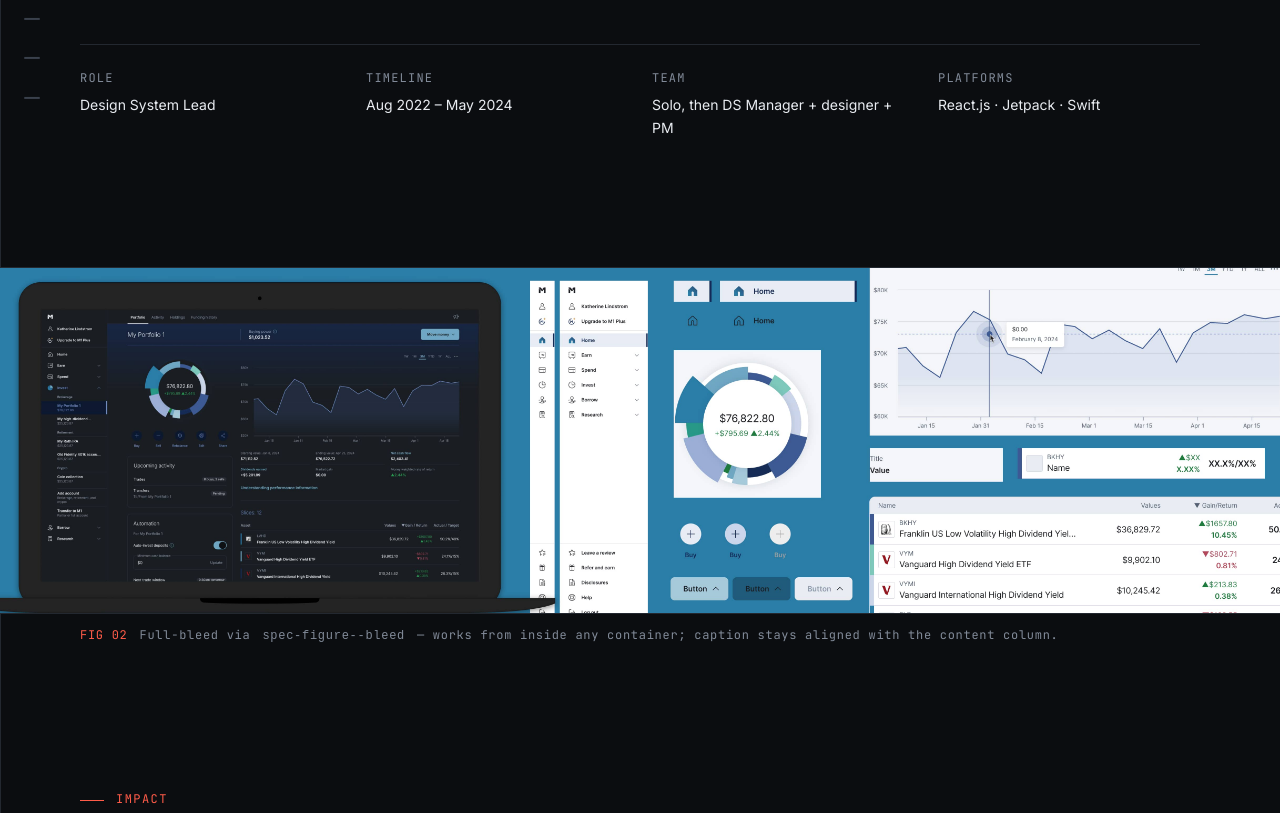
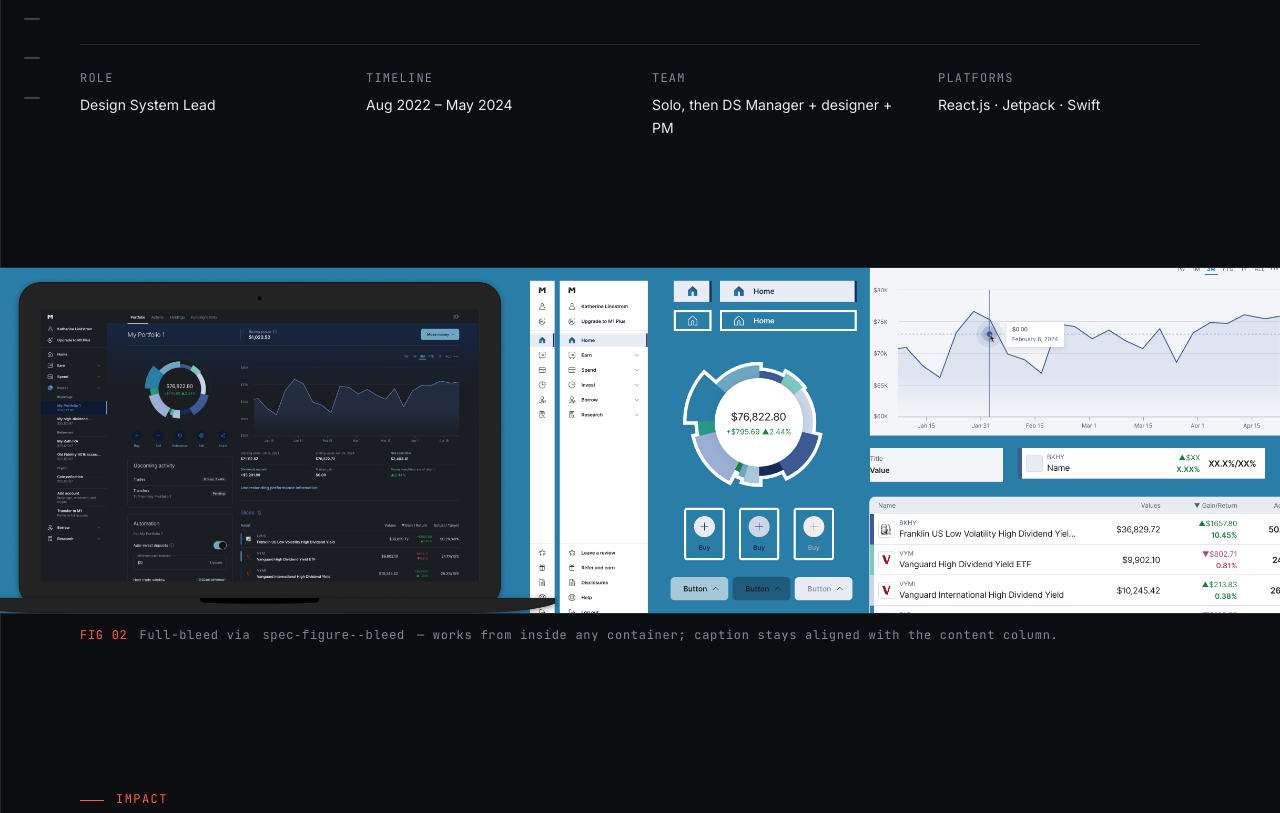
Before and after one commit to rixmatix/portfolio, a plain HTML site: page work/liquid-m1.html in a window 1280 px wide. Shown: the part 461-1274 px from the top of the page. Drawn offline with Linux system fonts and the light colour scheme.

Commit message:
Updating main image for M1

```diff
--- a/work/liquid-m1.html
+++ b/work/liquid-m1.html
@@ -76,7 +76,7 @@
     <div class="container prose">
       <figure class="spec-figure spec-figure--bleed">
         <div class="spec-figure__frame spec-figure__frame--light">
-          <img src="../assets/img/M1-Full-out@2x2 c.jpg" alt="Wide spread of Unify+ analytics screens." loading="lazy">
+          <img src="../assets/img/M1-Full-out.jpg" alt="Wide spread of Unify+ analytics screens." loading="lazy">
         </div>
         <figcaption><span class="fig-id">FIG 02</span> Full-bleed via <code>spec-figure--bleed</code> &mdash; works from inside any container; caption stays aligned with the content column.</figcaption>
       </figure>
```
Also changed, not shown: assets/img/M1-Full-out.jpg (added), assets/img/M1-Full-out@2x2 c.jpg (deleted).
